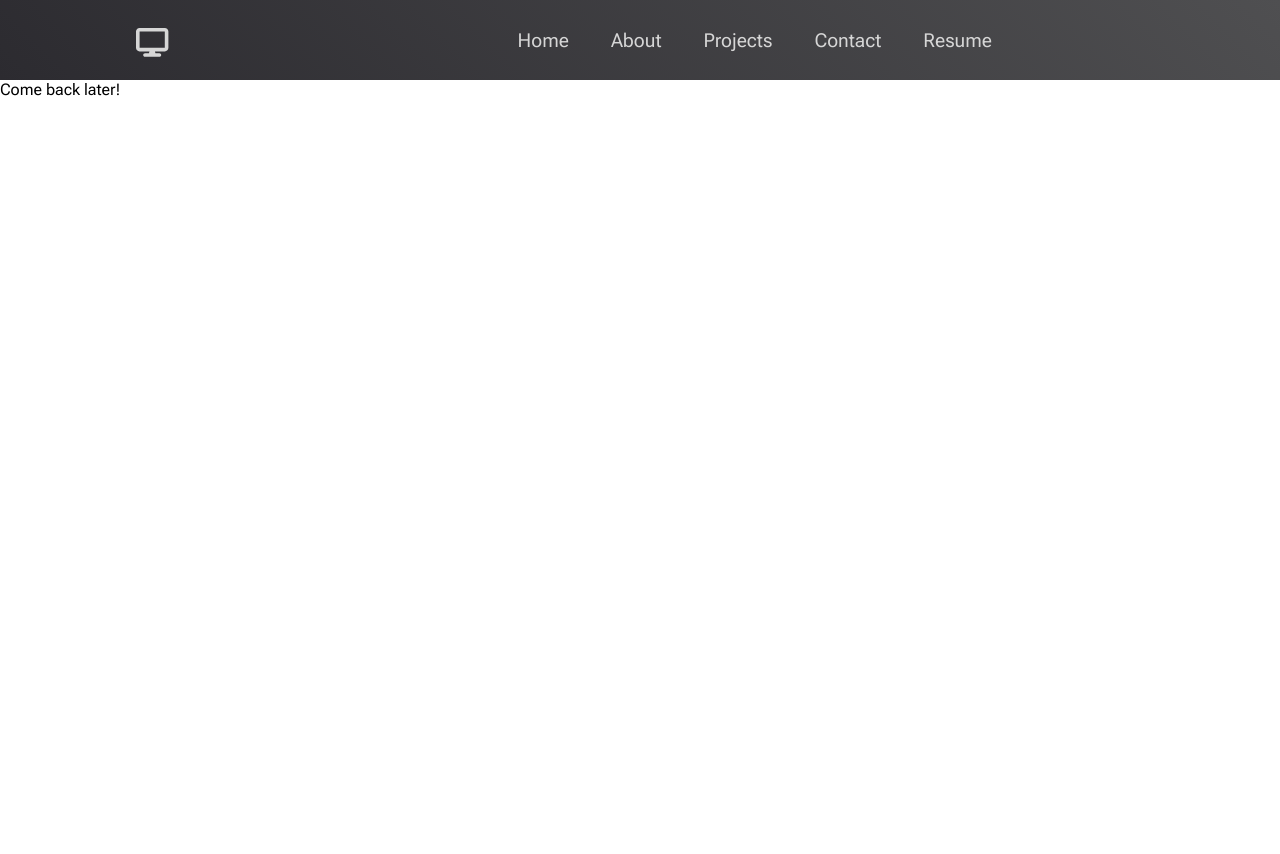
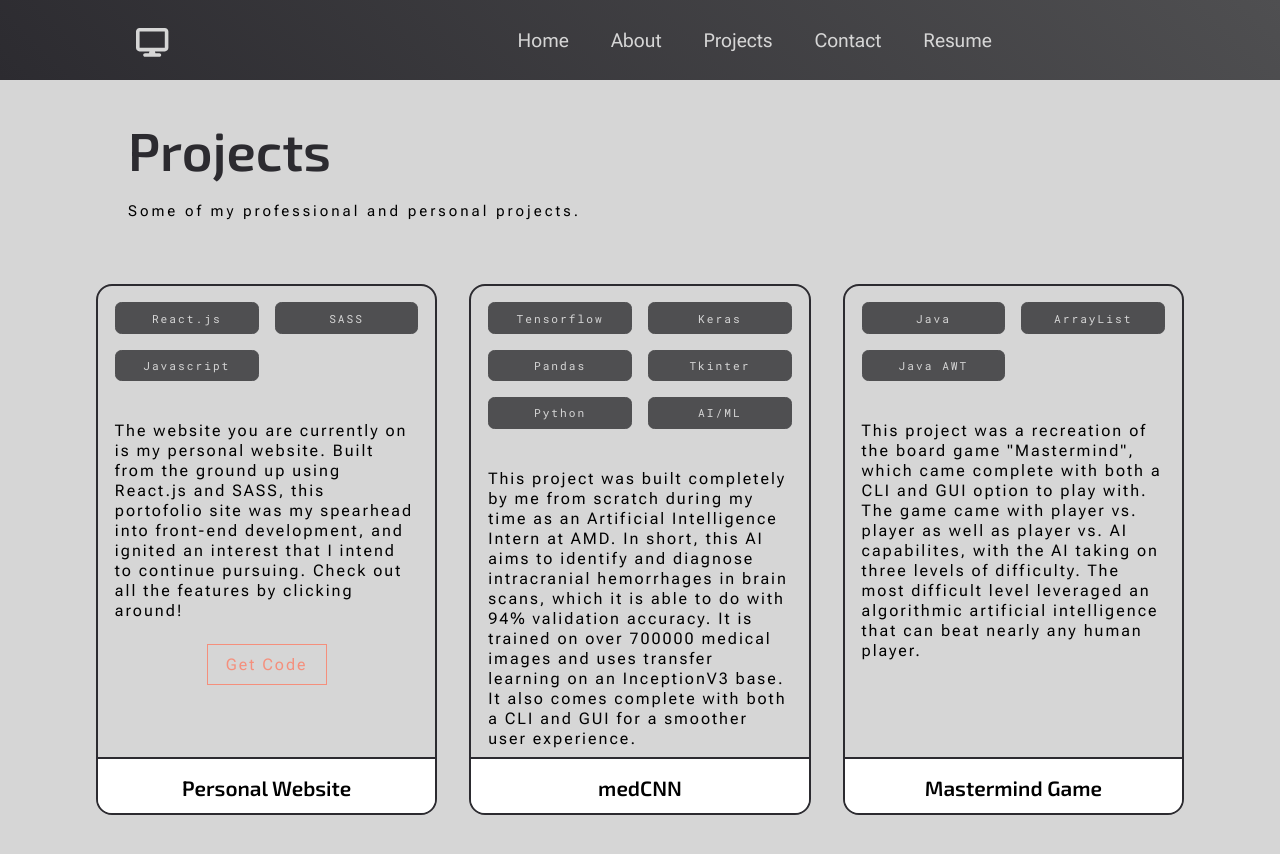
Before and after one commit to tedhz/ted-zhang-website, a React (Create React App) app: page /projects in a window 1280 px wide. Shown: the top 854 px of the page. Before the commit the page ends 800 px from the top, so only its background shows below. Built offline with nearby package versions, Linux system fonts and the light colour scheme.

Commit message:
Added content to Projects

```diff
--- a/src/App.js
+++ b/src/App.js
@@ -4,7 +4,7 @@ import Navbar from './components/Navbar';
 import { BrowserRouter as Router, Routes as Switch, Route } from 'react-router-dom'
 import Home from './pages/home/Home';
 import About from './pages/about/About';
-import Projects from './pages/Projects';
+import Projects from './pages/projects/Projects';
 import Contact from './pages/contact/Contact';
 import Resume from './pages/resume/Resume';
 
--- a/src/pages/Projects.js
+++ /dev/null
@@ -1,11 +0,0 @@
-
-
-function Projects () {
-    return (
-        <>
-            Come back later!
-        </>
-    )
-}
-
-export default Projects;
--- /dev/null
+++ b/src/pages/projects/Projects.js
@@ -0,0 +1,126 @@
+import './Projects.scss';
+
+function Projects () {
+    return (
+        <>
+            <div className='projects-container'>
+                <div className='text-zone-projects'>
+                    <h1 className='title-projects'>Projects</h1>
+                    <h2 className='projects-description'>
+                        Some of my professional and personal projects.
+                    </h2>
+                </div>
+                <div className='projects-content'>
+                    <div className='project'>
+                        <div className='project-background'>
+                            <div className='project-details'>
+                                <ul className='skills-used'>
+                                    <li className='skill'>
+                                        React.js
+                                    </li>
+                                    <li className='skill'>
+                                        SASS
+                                    </li>
+                                    <li className='skill'>
+                                        Javascript
+                                    </li>
+                                </ul>
+                                <div className='project-description'>
+                                    The website you are currently on is my personal website.
+                                    Built from the ground up using React.js and SASS,
+                                    this portofolio site was my spearhead into front-end
+                                    development, and ignited an interest that I intend to
+                                    continue pursuing. Check out all the features by clicking
+                                    around!
+                                </div>
+                                <div className='code-button-container'>
+                                    <a href='https://github.com/tedhz/ted-zhang-website' target="_blank"
+                                    className='code-button' >
+                                        Get Code
+                                    </a>
+                                </div>
+                            </div>
+                        </div>
+                        <div className='project-name-container'>
+                            <div className='project-name'>Personal Website</div>
+                        </div>
+                    </div>
+
+                    <div className='project'>
+                        <div className='project-background'>
+                            <div className='project-details'>
+                                <ul className='skills-used'>
+                                    <li className='skill'>
+                                        Tensorflow
+                                    </li>
+                                    <li className='skill'>
+                                        Keras
+                                    </li>
+                                    <li className='skill'>
+                                        Pandas
+                                    </li>
+                                    <li className='skill'>
+                                        Tkinter
+                                    </li>
+                                    <li className='skill'>
+                                        Python
+                                    </li>
+                                    <li className='skill'>
+                                        AI/ML
+                                    </li>
+                                </ul>
+                                <div className='project-description'>
+                                    This project was built completely by me from scratch
+                                    during my time as an Artificial Intelligence
+                                    Intern at AMD. In short, this AI aims to
+                                    identify and diagnose intracranial hemorrhages
+                                    in brain scans, which it is able to do with 94%
+                                    validation accuracy. It is trained on over 700000
+                                    medical images and uses transfer learning on an InceptionV3
+                                    base. It also comes complete with both a CLI and GUI
+                                    for a smoother user experience.
+                                </div>
+                            </div>
+                        </div>
+                        <div className='project-name-container'>
+                            <div className='project-name'>medCNN</div>
+                        </div>
+                    </div>
+
+                    <div className='project'>
+                        <div className='project-background'>
+                            <div className='project-details'>
+                                <ul className='skills-used'>
+                                    <li className='skill'>
+                                        Java
+                                    </li>
+                                    <li className='skill'>
+                                        ArrayList
+                                    </li>
+                                    <li className='skill'>
+                                        Java AWT
+                                    </li>
+                                </ul>
+                                <div className='project-description'>
+                                    This project was a recreation of the board game
+                                    "Mastermind", which came complete with both a CLI
+                                    and GUI option to play with. The game came with
+                                    player vs. player as well as player vs. AI capabilites,
+                                    with the AI taking on three levels of difficulty. The
+                                    most difficult level leveraged an algorithmic artificial
+                                    intelligence that can beat nearly any
+                                    human player.
+                                </div>
+                            </div>
+                        </div>
+                        <div className='project-name-container'>
+                            <div className='project-name'>Mastermind Game</div>
+                        </div>
+                    </div>
+                </div>
+            </div>
+        </>
+    )
+}
+
+export default Projects;
--- /dev/null
+++ b/src/pages/projects/Projects.scss
@@ -0,0 +1,129 @@
+.projects-container{
+    max-width: 100vw;
+    min-height: 100vh;
+    display: flex;
+    flex-direction: column;
+    background-color: #D6D6D6;
+}
+
+.text-zone-projects{
+    padding-top: 3%;
+    padding-left: 10%;
+    max-width: 90vw;
+    animation: fadeIn 1s .5s backwards;
+}
+
+.title-projects{
+    color: #2C2B30;
+}
+
+.projects-description{
+    margin-top: 20px;
+}
+
+.projects-content {
+    padding-top: 5%;
+    max-width: 85vw;
+    justify-self: center;
+    align-self: center;
+
+    display: grid;
+    grid-template-columns: repeat(auto-fit, minmax(300px, auto));
+    grid-gap: 2rem;
+    animation: fadeIn 1s .5s backwards;
+    animation-delay: 1s;
+}
+
+.project {
+    width: 100%;
+    height: 100%;
+
+    display: flex;
+    flex-direction: column;
+    border: 2px solid #2C2B30;
+    border-radius: 1rem;
+    overflow: hidden;
+}
+
+.project-background {
+    width: 100%;
+    height: 100%;
+
+    display: flex;
+    justify-content: center;
+
+    &:hover{
+        cursor: pointer;
+    }
+}
+
+.project-details {
+    width: 90%;
+    height: 100%;
+
+    display: flex;
+    flex-direction: column;
+    align-items: center;
+    gap: 1rem;
+}
+
+.skills-used{
+    padding-top: 1rem;
+    width: 100%;
+    padding-bottom: 1.5rem;
+
+    display: grid;
+    grid-template-columns: repeat(auto-fit, minmax(100px, auto));
+    grid-auto-rows: 1fr;
+    grid-gap: 1rem;
+    text-decoration: none;
+    list-style: none;
+}
+
+.project-description{
+    font-size: 1rem;
+    letter-spacing: 2px;
+    line-height: 20px;
+    padding-bottom: .5rem;
+}
+
+.project-name-container {
+    width: 100%;
+    height: 3.5rem;
+    background-color: #fff;
+    border-top: 2px solid #2C2B30;
+
+    padding-top: 1rem;
+    padding-bottom: 1rem;
+    display: flex;
+    flex-direction: column;
+    text-align: center;
+}
+
+.project-name {
+    font-size: 1.3rem;
+    font-family: 'Exo 2';
+    margin-top: auto;
+}
+
+.code-button-container{
+    width: 100%;
+    padding-top: 10px;
+    padding-bottom: 1rem;
+    text-align: center;
+}
+
+.code-button{
+    padding: 10px 18px;
+    color: #F58F7C;
+    border: 1px solid #F58F7C;
+    text-decoration: none;
+    font-family: 'Roboto Flex';
+    font-size: 1rem;
+    letter-spacing: 2px;
+    transition: background-color 0.5s;
+    &:hover {
+        background: #F58F7C;
+        color: #D6D6D6;
+    }
+}
```
Also changed, not shown: src/pages/about/About.scss (line endings or trailing spaces), src/pages/contact/Contact.scss (line endings or trailing spaces).
